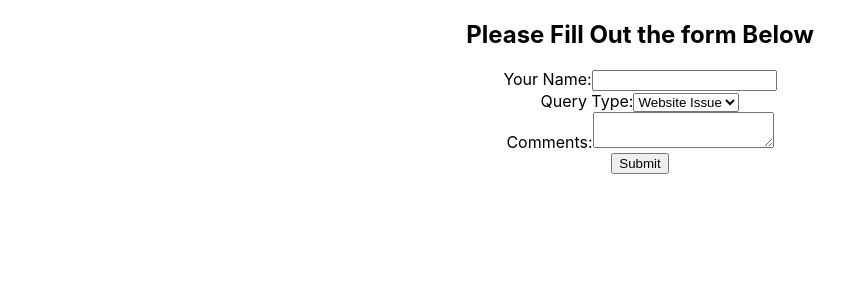
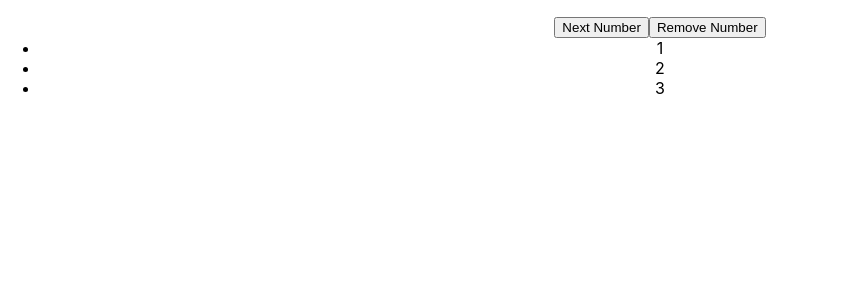
Before and after one commit to RobWar-code/react-demo, a React (Create React App) app in the folder my-app/: page / in a window 1280 px wide. Shown: the top 300 px of the page, without its empty margins (0-854 px from the left). Built offline with nearby package versions, Linux system fonts and the light colour scheme.

Commit message:
Add useState with arrays

```diff
--- a/my-app/src/App.js
+++ b/my-app/src/App.js
@@ -17,8 +17,9 @@
 import UncontrolledForm from './Components/UncontrolledForm.js';
 import SearchBar from './Components/SearchBar.js';
 import HooksCounter from './Components/HooksCounter';
+import ControlledFormHooks from './Components/ControlledFormHooks';
 */
-import ControlledFormHooks from './Components/ControlledFormHooks';
+import UseStateWithArrays from './Components/UseStateWithArrays';
 
 function App() {
   return (
@@ -39,8 +40,10 @@
       <UncontrolledForm />
       <SearchBar />
       <HooksCounter />
-      */}
       <ControlledFormHooks />
+    */}
+      <UseStateWithArrays />
+
     </div>
   );
 }
--- /dev/null
+++ b/my-app/src/Components/UseStateWithArrays.js
@@ -0,0 +1,38 @@
+import React, {useState} from 'react'
+
+function UseStateWithArrays() {
+  const [nums, setNums] = useState([1, 2, 3]);
+
+  const addNums = () => {
+    setNums([...nums, nums.length + 1])
+    // You cannot use the following in react
+    // nums.push(nums.length + 1)
+    // setNums(nums)
+    // Because nums refers to the same place in memory
+  }
+
+  const removeNum = () => {
+    let newNums = nums.filter((num, index) => {
+        return (
+            index <= nums.length - 2
+        )
+    });
+    setNums(newNums)
+  }
+
+  return (
+    <div>
+      <ul>
+        <button onClick={addNums}>Next Number</button>
+        <button onClick={removeNum}>Remove Number</button>
+        {nums.map((num) => {
+            return (
+                <li key={num}>{num}</li>
+            )
+        })}
+      </ul>
+    </div>
+  )
+}
+
+export default UseStateWithArrays
```
